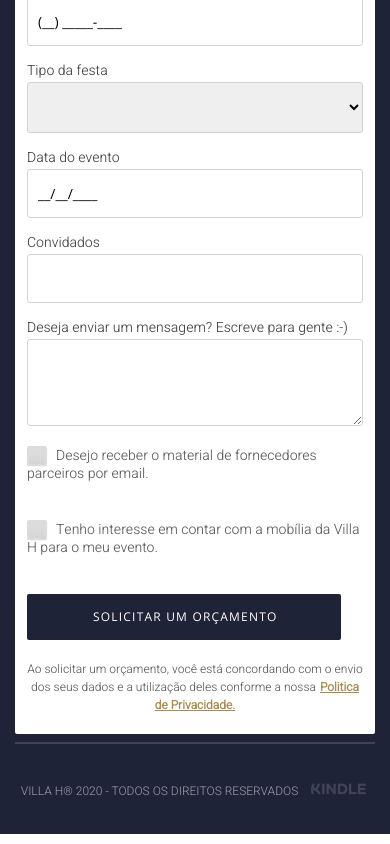
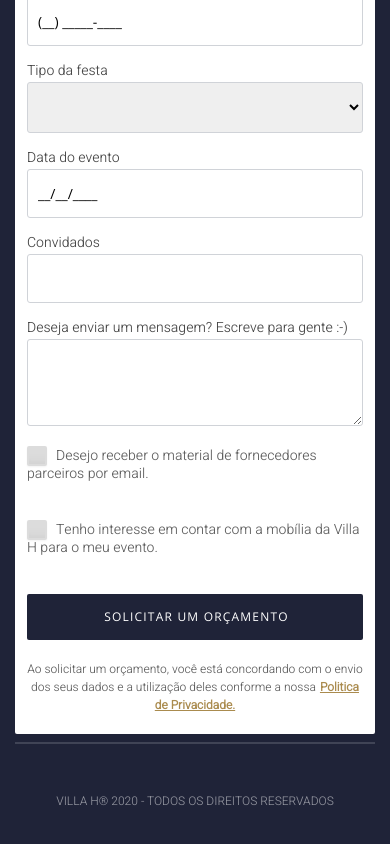
Before and after one commit to jessiicasantos/villa-h-react, a React (Create React App) app: page / in a window 390 px wide. Shown: the part 8138-8982 px from the top of the page. Built offline with nearby package versions, Linux system fonts and the light colour scheme.

Commit message:
Btn form width change. Kindle removed from footer.

```diff
--- a/src/components/Container/Footer/Footer.css
+++ b/src/components/Container/Footer/Footer.css
@@ -331,13 +331,14 @@ form .columns > div:last-child, form .mb-columns > div:last-child {
 
 
 .copyright h6 {
-    margin: 0 10px 0 0;
+    margin: 0 auto 0;
     font-family: 'Heebo', sans-serif;
     font-weight: 400;
     font-size: 12px;
     line-height: 18px;
     color: #FFFFFF;
     opacity: 0.5;
+    text-align: center;
 }
 
 .copyright a {
@@ -382,6 +383,8 @@ form .columns > div:last-child, form .mb-columns > div:last-child {
     .form-contact .btn-dark-blue {
         margin: 0 0 20px;
         padding: 10px 63px 11px 66px;
+        width: 100%;
+        justify-content: center;
     }
 }
 
@@ -457,4 +460,8 @@ form .columns > div:last-child, form .mb-columns > div:last-child {
     .copyright {
         justify-content: center;
     }
+
+    .copyright h6 {
+        margin: 10px auto 0;
+    }
 }
--- a/src/components/Container/Footer/Footer.jsx
+++ b/src/components/Container/Footer/Footer.jsx
@@ -5,7 +5,6 @@ import Section from '../../Section/Section';
 import { ReactComponent as Fish } from '../../../assets/img/fish-icon.svg';
 import BoxContact from './BoxContact/BoxContact';
 import { ReactComponent as DoubleCircle } from './img/double-circle.svg';
-import LogoKindle from './img/logo-kindle.png';
 import InputMask from 'react-input-mask';
 
 const dataSelect = [
@@ -147,9 +146,6 @@ const Footer = () => (
       <hr />
       <div className="copyright">
         <h6>VILLA H® 2020 - TODOS OS DIREITOS RESERVADOS</h6>
-        <a href="">
-          <img src={LogoKindle} alt="Logo Kindle" />
-        </a>
       </div>
     </div>
   </footer>
```
